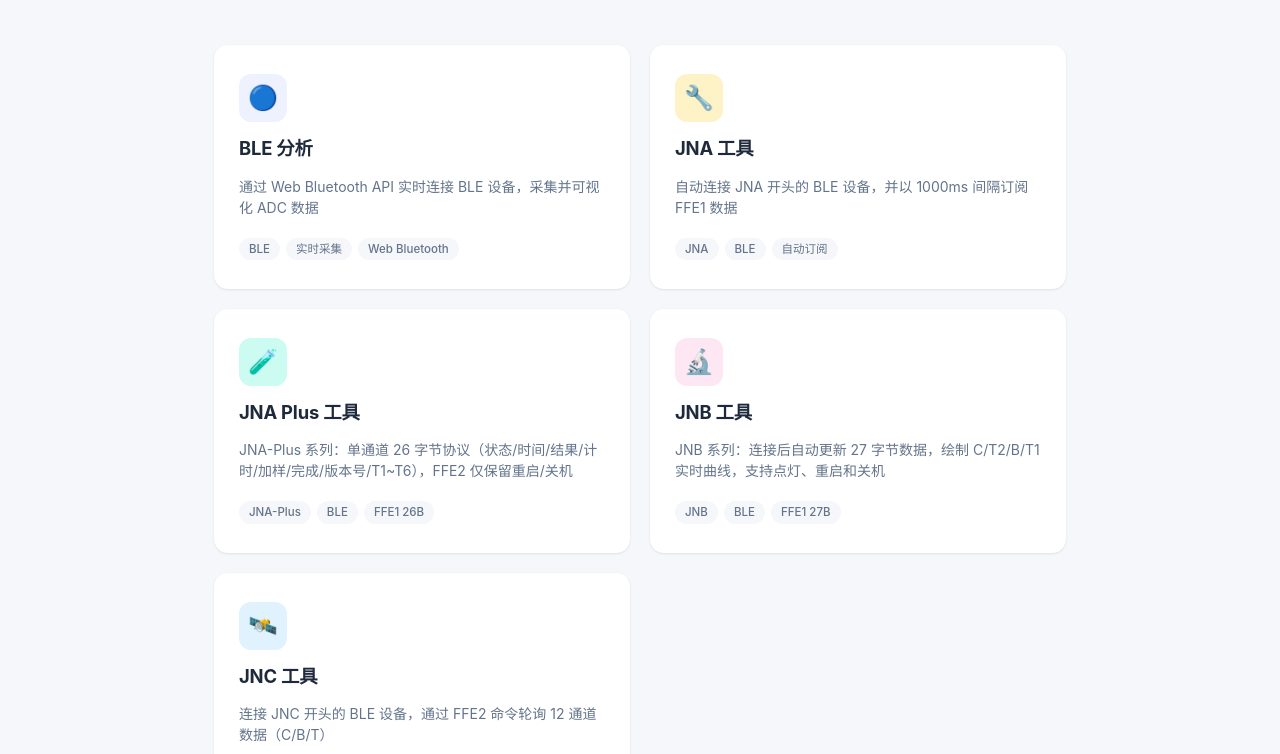
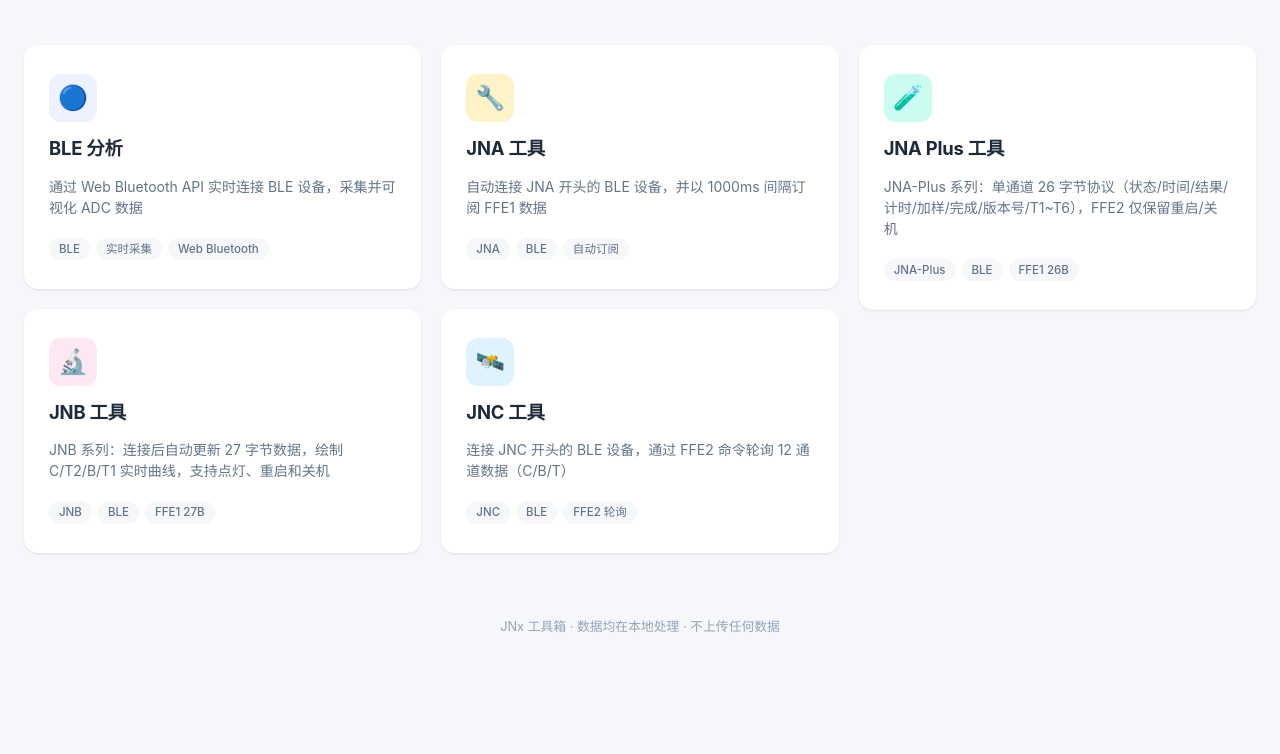
Before and after one commit to OrionZhaoJH/jnx_tools, a plain HTML site: page index.html in a window 1280 px wide. Shown: the part 183-937 px from the top of the page. After the commit the page ends 844 px from the top, so only its background shows below. Drawn offline with Linux system fonts and the light colour scheme.

Commit message:
feat(首页): 工具卡改为瀑布流布局，列数随容器宽度自适应
- 容器宽度上限 900px -> 1400px，宽屏可容纳更多列
- .tool-grid 改为 flex 多列容器，新增 .tool-col 承载单列卡片
- JS 按容器宽度计算列数（每列 >=300px，最多 4 列），卡片依次放入最矮列
- resize 时防抖重新分列

```diff
--- a/index.html
+++ b/index.html
@@ -27,7 +27,7 @@
     background:var(--bg); color:var(--text); min-height:100vh;
     display:flex;flex-direction:column; line-height:1.6;
   }
-  .container{max-width:900px;margin:0 auto;width:100%;padding:40px 24px;flex:1;}
+  .container{max-width:1400px;margin:0 auto;width:100%;padding:40px 24px;flex:1;}
 
   header{text-align:center;margin-bottom:48px;}
   header h1{
@@ -37,11 +37,15 @@
   header h1 .icon{font-size:2rem;}
   header p{color:var(--text-muted);margin-top:8px;font-size:1rem;}
 
-  /* ---- Tool grid ---- */
+  /* ---- Tool grid：瀑布流（列数随容器宽度自适应，卡片高度可不等） ---- */
   .tool-grid{
-    display:grid;
-    grid-template-columns:repeat(auto-fill,minmax(280px,1fr));
+    display:flex;
+    align-items:flex-start;
     gap:20px;
+  }
+  .tool-col{
+    flex:1 1 0;min-width:0;
+    display:flex;flex-direction:column;gap:20px;
   }
 
   .tool-card{
@@ -106,7 +110,7 @@
   ::-webkit-scrollbar-track{background:transparent;}
   ::-webkit-scrollbar-thumb{background:var(--border);border-radius:4px;}
 
-  .pwa-install-bar{max-width:900px;margin:0 auto;width:100%;padding:16px 24px 0;display:flex;justify-content:flex-end;gap:8px;flex-wrap:wrap;}
+  .pwa-install-bar{max-width:1400px;margin:0 auto;width:100%;padding:16px 24px 0;display:flex;justify-content:flex-end;gap:8px;flex-wrap:wrap;}
   .pwa-install-btn{display:none;align-items:center;gap:6px;border:1px solid var(--accent);background:var(--accent);color:#fff;
     border-radius:8px;padding:6px 12px;font-size:.8rem;cursor:pointer;transition:opacity .15s;}
   .pwa-install-btn:hover{opacity:.9;}
@@ -261,7 +265,15 @@ const TOOLS = [
  * ================================================================ */
 (function(){
   const grid = document.getElementById('toolGrid');
-  for(const tool of TOOLS){
+
+  /* ---- 瀑布流：先按序生成卡片，再依次放进「当前最矮的一列」 ----
+   * 列数由容器宽度决定（每列至少 MIN_CARD_WIDTH，最多 MAX_COLS 列），
+   * 窗口尺寸变化时重新分列。 */
+  const MIN_CARD_WIDTH = 300;
+  const COL_GAP = 20;   // 与 .tool-grid / .tool-col 的 gap 保持一致
+  const MAX_COLS = 4;
+
+  const cards = TOOLS.map((tool) => {
     const card = document.createElement('a');
     card.className = 'tool-card' + (tool.enabled ? '' : ' disabled');
     if(tool.enabled){
@@ -283,8 +295,46 @@ const TOOLS = [
         ? '<span class="tool-arrow">→</span>'
         : '<span class="coming-badge">敬请期待</span>'}
     `;
-    grid.appendChild(card);
+    return card;
+  });
+
+  const columnCount = (width) =>
+    Math.max(1, Math.min(MAX_COLS, Math.floor((width + COL_GAP) / (MIN_CARD_WIDTH + COL_GAP))));
+
+  let lastCols = 0;
+  function layout(){
+    const cols = columnCount(grid.clientWidth);
+    if (cols === lastCols) return;
+    lastCols = cols;
+
+    // 清空旧列（卡片元素仍被 cards 引用，可重新分配）
+    grid.textContent = '';
+    const columns = [];
+    for (let i = 0; i < cols; i++){
+      const col = document.createElement('div');
+      col.className = 'tool-col';
+      grid.appendChild(col);
+      columns.push(col);
+    }
+
+    // 按顺序把每张卡片放进累计高度最小的列，形成瀑布流
+    const heights = new Array(cols).fill(0);
+    for (const card of cards){
+      let target = 0;
+      for (let i = 1; i < cols; i++){
+        if (heights[i] < heights[target] - 0.5) target = i;
+      }
+      columns[target].appendChild(card);
+      heights[target] += card.offsetHeight + COL_GAP;
+    }
   }
+  layout();
+
+  let resizeTimer = null;
+  window.addEventListener('resize', () => {
+    clearTimeout(resizeTimer);
+    resizeTimer = setTimeout(layout, 120);
+  });
 
   // 注册 Service Worker，启用 PWA 离线/安装能力。
   // 注册后立即显式 update()：保证已安装的 PWA 每次启动都能马上检查并接管新版 SW（尤其 iOS）
```
